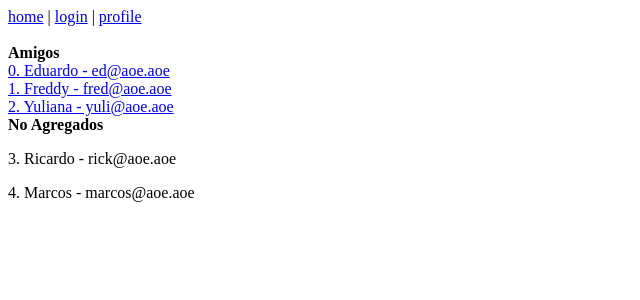
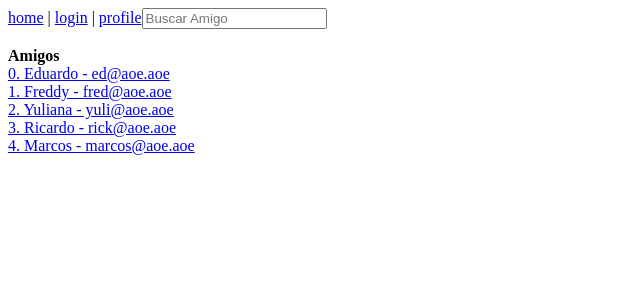
Before and after one commit to isc-samuel-aguilar/platzinger_sam, an Angular app: page / in a window 1280 px wide. Shown: the top 300 px of the page, without its empty margins (0-640 px from the left). Built offline with nearby package versions, Linux system fonts and the light colour scheme.

Commit message:
Create own Pipes

```diff
--- a/src/app/home/home.component.html
+++ b/src/app/home/home.component.html
@@ -1,17 +1,11 @@
+<input type="text" placeholder="Buscar Amigo" [(ngModel)] = "query" />
 <br><br>
 
 <b>Amigos</b>
-<ng-container *ngFor="let user of friends; let i = index">
-  <div *ngIf="user.friend">
+<ng-container *ngFor="let user of friends |search: query; let i = index">
+  <div >
     <a routerLink="/conversation/{{user.uid}}">
       {{i}}. {{user.nick}} - {{user.email}}
     </a>
   </div>
 </ng-container>
-
-<b>No Agregados</b>
-<ng-container *ngFor="let user of friends; let i = index">
-  <p *ngIf="!user.friend">
-    {{i}}. {{user.nick}} - {{user.email}}
-  </p>
-</ng-container>
--- a/src/app/home/home.component.ts
+++ b/src/app/home/home.component.ts
@@ -11,6 +11,7 @@
 export class HomeComponent implements OnInit {
 
   friends: User[];
+  query: string = '';
 
   constructor(private userService: UserService) {
     this.friends = userService.getFriends();
--- /dev/null
+++ b/src/app/pipes/searches.ts
@@ -0,0 +1,22 @@
+import {Pipe, PipeTransform} from '@angular/core';
+
+@Pipe({
+    name: 'search'
+})
+
+export class SearchPipe implements PipeTransform{
+    public transform(value, args: string){
+        if(!value) {
+            return;
+        }
+
+        if (!args){
+            return value;
+        }
+
+        args = args.toLowerCase();
+        return value.filter( (item) => {
+            return JSON.stringify(item).toLowerCase().includes(args);
+        } );
+    }
+}
```
Also changed, not shown: src/app/app.module.ts (+6 -2 lines).
